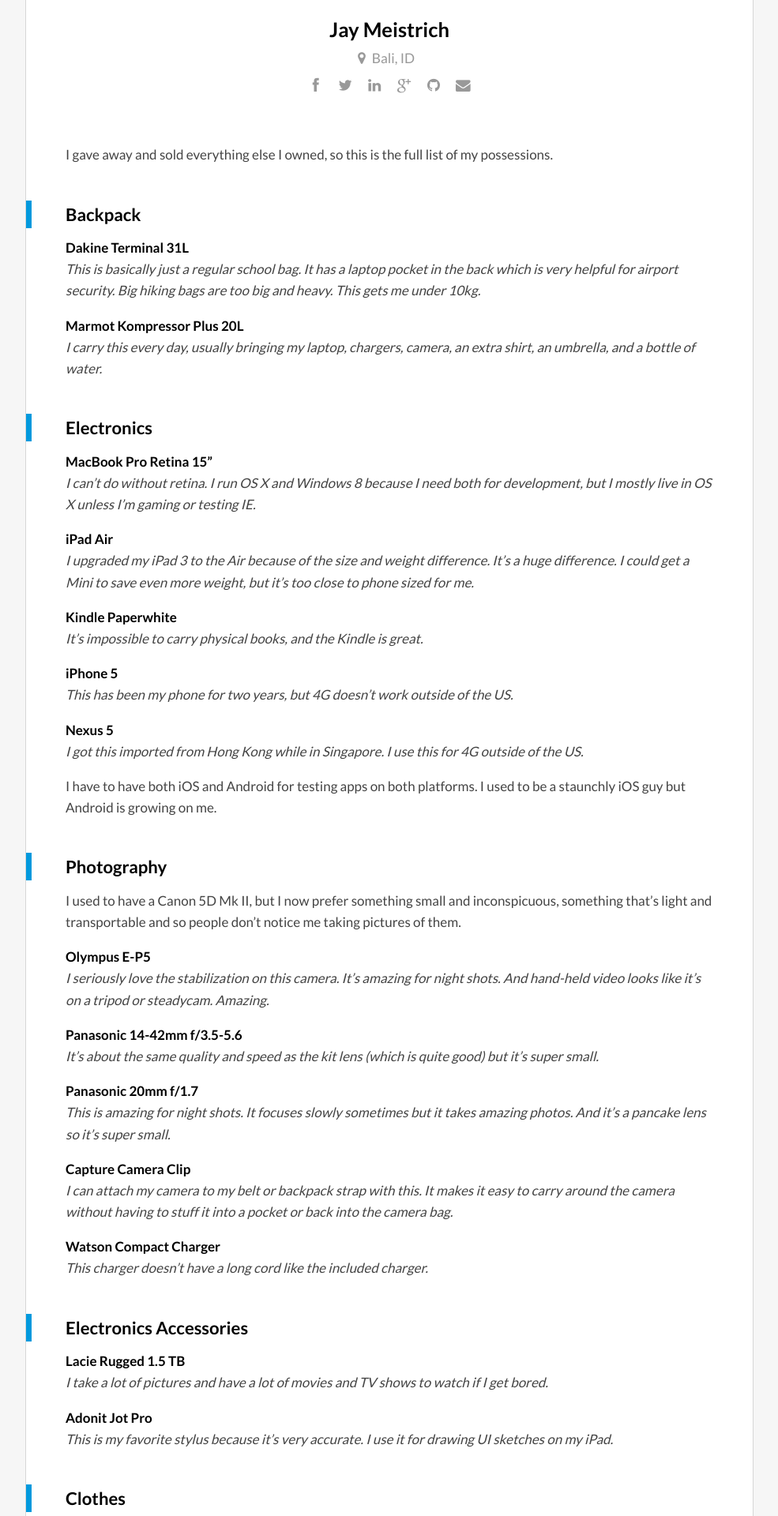
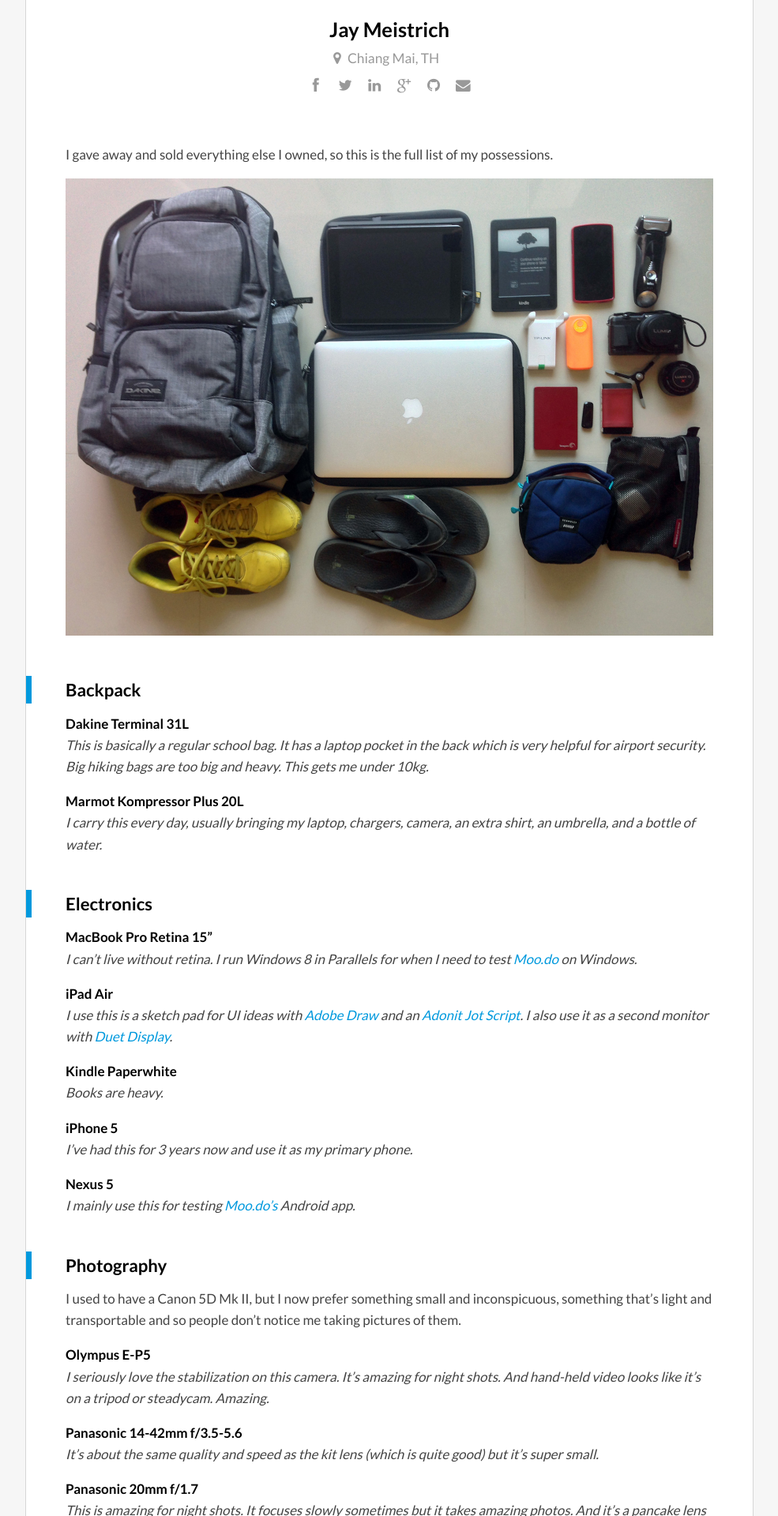
Before and after one commit to jmeistrich/jmeistrich.github.io, a Jekyll site: the page built from backpack/index.md, in a window 1280 px wide. Shown: the top 1920 px of the page at 79% size, without its empty margins (147-1132 px from the left). Built offline with Jekyll 4.4.1, drawn with Linux system fonts in a browser that asks for light colours; Markdown is read by kramdown in place of the engine named in the settings; some of the changed text lies outside the part shown.

Commit message:
Update backpack page, add image to it, fix itinerary

```diff
--- a/_layouts/default.html
+++ b/_layouts/default.html
@@ -15,7 +15,7 @@
         <script>
         var itinerary = [
             '1/2', 'Chiang Mai, TH',
-            '1/13', 'Bali, ID'
+            '2/13', 'Bali, ID'
         ];
         window.onload = function(){
             var today = new Date();
--- a/backpack/index.md
+++ b/backpack/index.md
@@ -5,12 +5,12 @@
 
 I gave away and sold everything else I owned, so this is the full list of my possessions.
 
-
+![What's in my bag](/img/stuff.jpg)
 
 #Backpack
 
 **Dakine Terminal 31L**<br>
-*This is basically just a regular school bag. It has a laptop pocket in the back which is very helpful for airport security. Big hiking bags are too big and heavy. This gets me under 10kg.*
+*This is basically a regular school bag. It has a laptop pocket in the back which is very helpful for airport security. Big hiking bags are too big and heavy. This gets me under 10kg.*
 
 **Marmot Kompressor Plus 20L**<br>
 *I carry this every day, usually bringing my laptop, chargers, camera, an extra shirt, an umbrella, and a bottle of water.*
@@ -19,21 +19,19 @@
 #Electronics
 
 **MacBook Pro Retina 15"**<br>
-*I can't do without retina. I run OS X and Windows 8 because I need both for development, but I mostly live in OS X unless I'm gaming or testing IE.*
+*I can't live without retina. I run Windows 8 in Parallels for when I need to test [Moo.do](http://moo.do) on Windows.*
 
 **iPad Air**<br>
-*I upgraded my iPad 3 to the Air because of the size and weight difference. It's a huge difference. I could get a Mini to save even more weight, but it's too close to phone sized for me.*
+*I use this is a sketch pad for UI ideas with [Adobe Draw](http://www.adobe.com/products/draw.html) and an [Adonit Jot Script](http://www.adonit.net/jot/script/). I also use it as a second monitor with [Duet Display](http://www.duetdisplay.com/).*
 
 **Kindle Paperwhite**<br>
-*It's impossible to carry physical books, and the Kindle is great.*
+*Books are heavy.*
 
 **iPhone 5**<br>
-*This has been my phone for two years, but 4G doesn't work outside of the US.*
+*I've had this for 3 years now and use it as my primary phone.*
 
 **Nexus 5**<br>
-*I got this imported from Hong Kong while in Singapore. I use this for 4G outside of the US.*
-
-I have to have both iOS and Android for testing apps on both platforms. I used to be a staunchly iOS guy but Android is growing on me.
+*I mainly use this for testing [Moo.do's](http://moo.do) Android app.*
 
 
 #Photography
@@ -58,10 +56,10 @@
 
 #Electronics Accessories
 
-**Lacie Rugged 1.5 TB**<br>
+**Seagate 2 TB**<br>
 *I take a lot of pictures and have a lot of movies and TV shows to watch if I get bored.*
 
-**Adonit Jot Pro**<br>
+**Adonit Jot Stylus**<br>
 *This is my favorite stylus because it's very accurate. I use it for drawing UI sketches on my iPad.*
 
 
@@ -69,26 +67,26 @@
 
 I usually get about a week's usage out of my wardrobe. Sometimes I wear the same thing twice if it didn't get too dirty.
 
-**4 polyester t-shirts**<br>
-They're very light for comfort in hot weather. They dry over night if I need to wash them in the sink or shower. They're very brightly colored so I look awesome.
+**4 light t-shirts**<br>
+Purchased in Bangkok for $3 each.
 
-**2 pairs of hybrid shorts**<br>
+**2 pairs of O'Neill hybrid shorts**<br>
 I can wear them for normal life and for swimming. They look like regular shorts so I don't look ridiculous.
 
-**1 pair of pants**<br>
-REI Adventure pants. They look nice and have great pockets.
+**1 pair of jeans**<br>
+It's always warm enough for shorts, but sometimes I want to look nice.
 
-**4 pairs of Ex-Officio underwear**<br>
-They dry over night for easy washing.
+**4 pairs of Uniqlo Airism underwear**<br>
+Thin and light.
 
-**3 pairs of socks**<br>
-*Brightly colored socks that I got at Uniqlo in Japan. They dry overnight. I usually wear flip flops so don't wear these much.*
+**5 pairs of socks**<br>
+*Brightly colored socks that I got at Uniqlo in Bangkok. I often wear flip flops so don't wear these much.*
 
 **1 pair of flip flops**<br>
-*Sanuk Beer Cozy (interesting name huh?) bought in Phuket. I have a broken toe so I need really nice and soft flip flops. These are great. My old pair lasted 6 years but had no traction left.*
+*Sanuk Beer Cozy (interesting name huh?) bought in Phuket. I have a broken toe so I need really nice and soft flip flops.*
 
 **1 pair of shoes**<br>
-*Bright red New Balance sneakers commemorating the Chinese Year of the Dragon, covered in dragon scales and claws, bought in Tokyo. They've been going strong for two years now.*
+*Bright yellow Puma Ferrari.*
 
 #Miscellaneous
 
@@ -98,5 +96,5 @@
 **Shower bag**<br>
 *Braun Series 7 razor, face soap, moisturizer*
 
-**Eye drops**<br>
-*I have to have them because of the LASIK. After five months I'm using them some days when I wake up tired, but most of the time I don't need them. If I don't get much sleep my eyes are extra dry.*
+**ebai USB battery charger**<br>
+*My iPhone's battery can die mid-day if I'm using it a lot, so I need this to go a full day. It can charge an iPhone twice.*
--- a/css/main.css
+++ b/css/main.css
@@ -427,6 +427,9 @@
 .post pre.terminal code {
   background-color: #333;
 }
+.page img {
+  width: 100%;
+}
 .postHeader:before {
   content: ' ';
   position: absolute;
--- a/css/main.less
+++ b/css/main.less
@@ -623,6 +623,10 @@
     background-color: #333;
 }
 
+.page img {
+    width: 100%;
+}
+
 .postHeader {
     // position: relative;
     // margin-bottom: 0.2em;
```
Also changed, not shown: other parts of _layouts/default.html (+1 -1 lines), img/stuff.jpg (added).
